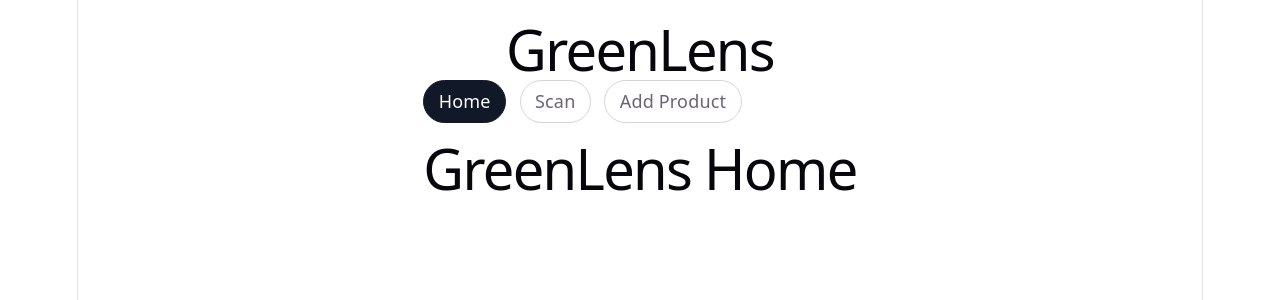
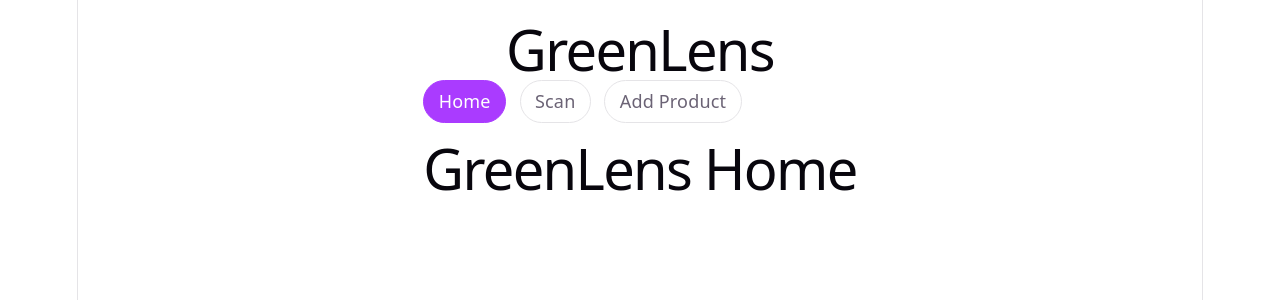
Before and after one commit to nkourouklis-dev/greenlens, a React (Vite) app: page / in a window 1280 px wide. Shown: the top 300 px of the page. Built offline with nearby package versions, Linux system fonts and the light colour scheme.

Commit message:
Make nav active styles theme-aware
Co-authored-by: nkourouklis-dev <257139747+nkourouklis-dev@users.noreply.github.com>

```diff
--- a/src/App.css
+++ b/src/App.css
@@ -19,7 +19,7 @@ nav {
 }
 
 nav a {
-  border: 1px solid #d1d5db;
+  border: 1px solid var(--border);
   border-radius: 999px;
   color: inherit;
   padding: 0.4rem 0.8rem;
@@ -27,7 +27,7 @@ nav a {
 }
 
 nav a.active {
-  background: #111827;
-  border-color: #111827;
+  background: var(--accent);
+  border-color: var(--accent);
   color: #fff;
 }
```
